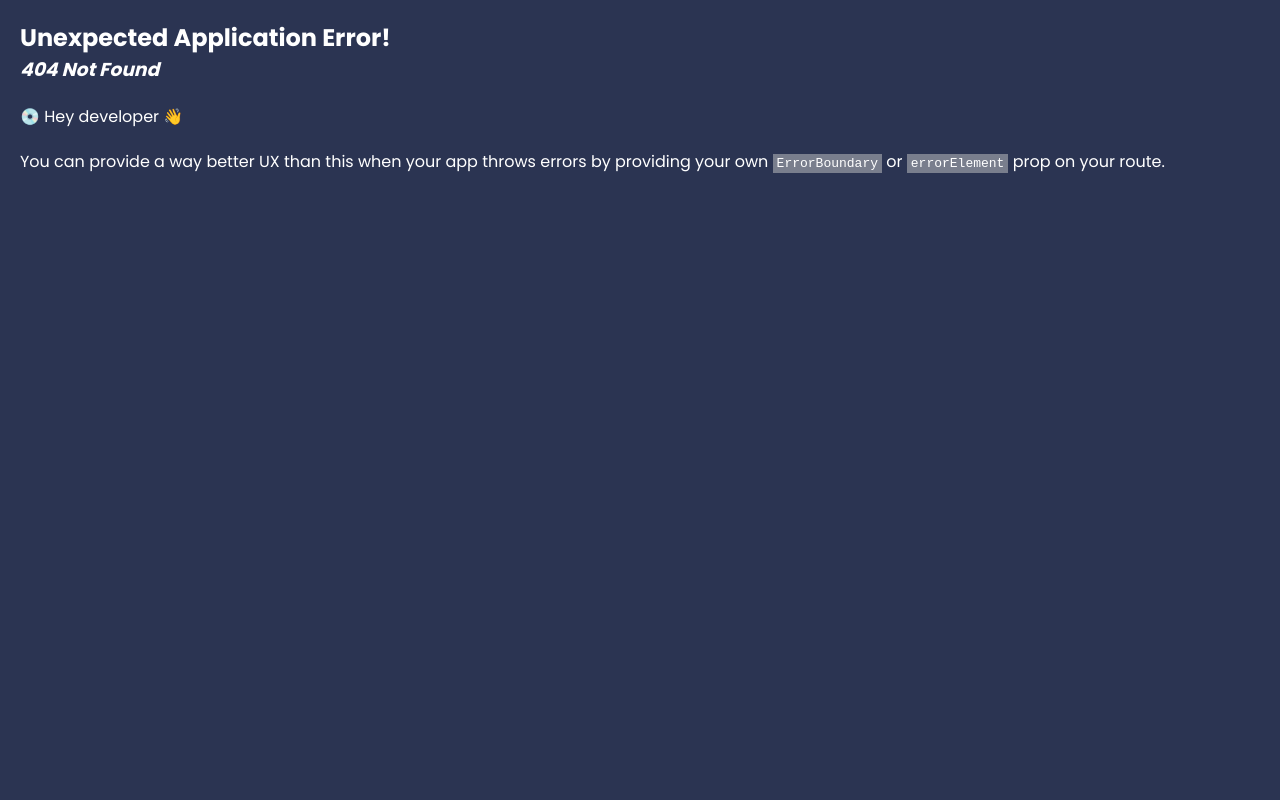
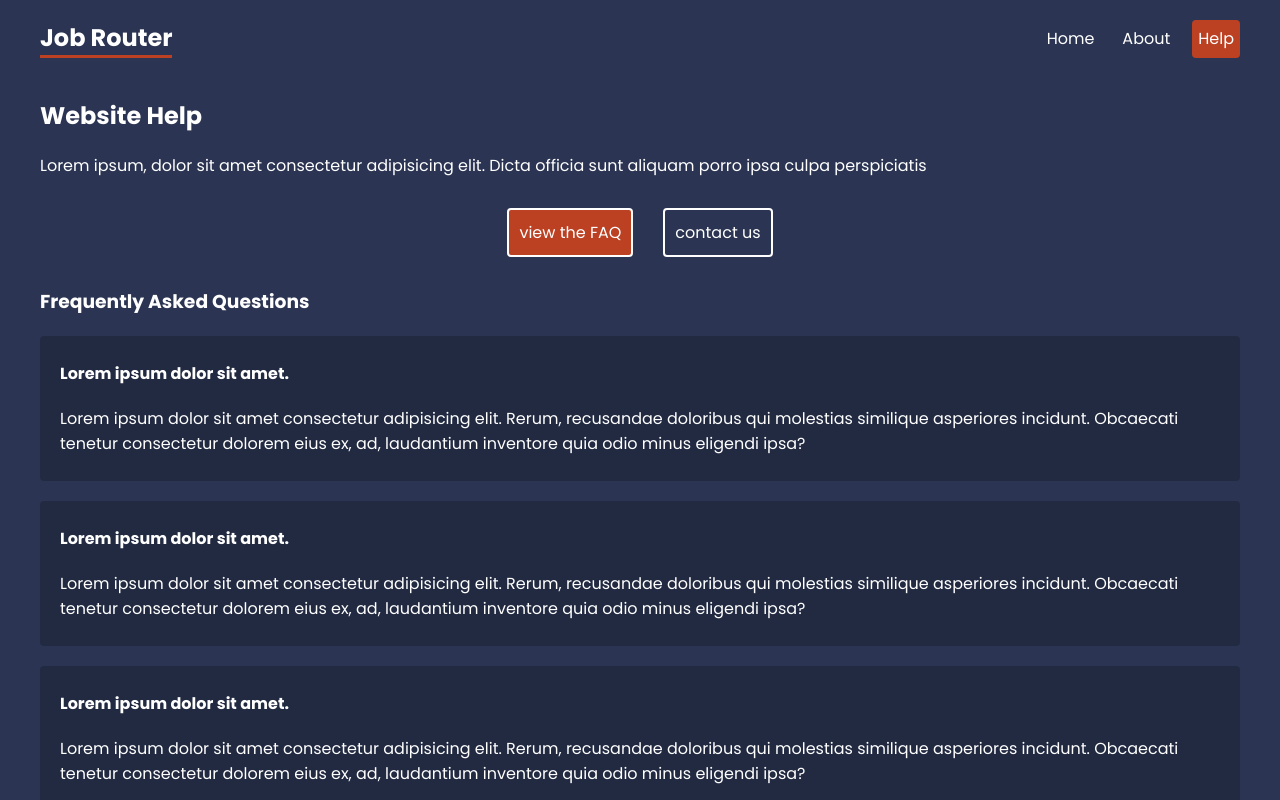
Before and after one commit to alikpashaevi/job-router, a React (Vite) app: page /help/faq in a window 1280 px wide. Before the commit this address had no page. Shown: the top 800 px of the page. Built offline with nearby package versions, Linux system fonts and the light colour scheme.

Commit message:
added help page

```diff
--- a/src/App.jsx
+++ b/src/App.jsx
@@ -7,12 +7,19 @@
 
 //layouts
 import RootLayout from './layouts/RootLayout'
+import HelpLayout from './layouts/HelpLayout'
+import Faq from './pages/help/Faq'
+import Contact from './pages/help/Contact'
 
 const router = createBrowserRouter(
   createRoutesFromElements(
     <Route path='/' element={<RootLayout />}>
       <Route index element={<Home />} />
       <Route path='about' element={<About />} />
+      <Route path='help' element={<HelpLayout />}>
+        <Route path='faq' element={<Faq />}/>
+        <Route path='contact' element={<Contact />}/>
+      </Route>
     </Route>
   )
 )
--- a/src/index.css
+++ b/src/index.css
@@ -27,7 +27,6 @@
 }
 
 /* navbar */
-
 header nav {
   display: flex;
   gap: 16px;
@@ -54,13 +53,52 @@
   margin: 40px auto;
 }
 
-
 /* help layout */
-
+.help-layout nav {
+  display: flex;
+  justify-content: center;
+  gap: 30px;
+  margin: 30px 0;
+}
+.help-layout nav a{
+  padding: 10px;
+  border: 2px solid white;
+  border-radius: 4px;
+  text-decoration: none;
+}
+.help-layout nav a:hover{
+  border-color: var(--primary);
+}
+.help-layout nav a.active {
+  background: var(--primary);
+}
 
 /* faq */
+.faq .question {
+  background: rgba(0,0,0,0.2);
+  padding: 5px 20px;
+  border-radius: 4px;
+  margin: 20px 0;
+}
 
-
+/* contact form */
+form {
+  margin-top: 30px;
+}
+form input, form label span, form textarea {
+  display: block;
+}
+form input, form textarea {
+  margin-bottom: 30px;
+  padding: 8px;
+  border-radius: 4px;
+  border: 0;
+  width: 300px;
+  color: var(--secondary);
+}
+form label span {
+  margin-bottom: 10px;
+}
 /* careers list */
 
 
--- /dev/null
+++ b/src/layouts/HelpLayout.jsx
@@ -0,0 +1,20 @@
+import React from 'react'
+import { NavLink, Outlet } from 'react-router-dom'
+
+const HelpLayout = () => {
+  return (
+    <div className='help-layout'>
+      <h2>Website Help</h2>
+      <p>Lorem ipsum, dolor sit amet consectetur adipisicing elit. Dicta officia sunt aliquam porro ipsa culpa perspiciatis </p>
+
+      <nav>
+        <NavLink to="faq">view the FAQ</NavLink>
+        <NavLink to="contact">contact us</NavLink>
+      </nav>
+
+      <Outlet />
+    </div>
+  )
+}
+
+export default HelpLayout
--- a/src/layouts/RootLayout.jsx
+++ b/src/layouts/RootLayout.jsx
@@ -6,9 +6,10 @@
     <div className="root-layout">
       <header>
         <nav>
-          <h1>JobRo uter</h1>
+          <h1>Job Router</h1>
           <NavLink to="/">Home</NavLink>
           <NavLink to="about">About</NavLink>
+          <NavLink to="help">Help</NavLink>
         </nav>
       </header>
 
--- /dev/null
+++ b/src/pages/help/Contact.jsx
@@ -0,0 +1,22 @@
+import React from 'react'
+
+const Contact = () => {
+  return (
+    <div className="contact">
+    <h3>Contact Us</h3>
+    <form>
+      <label>
+        <span>Your email:</span>
+        <input type="email" name="email" required />
+      </label>
+      <label>
+        <span>Your message:</span>
+        <textarea name="message" required></textarea>
+      </label>
+      <button>Submit</button>
+    </form>
+  </div>
+  )
+}
+
+export default Contact
--- /dev/null
+++ b/src/pages/help/Faq.jsx
@@ -0,0 +1,37 @@
+import React from 'react'
+
+const Faq = () => {
+  return (
+    <div className="faq">
+      <h3>Frequently Asked Questions</h3>
+
+      <div className="question">
+        <p><strong>Lorem ipsum dolor sit amet.</strong></p>
+        <p>Lorem ipsum dolor sit amet consectetur adipisicing elit. Rerum, recusandae doloribus qui molestias similique asperiores incidunt. Obcaecati tenetur consectetur dolorem eius ex, ad, laudantium inventore quia odio minus eligendi ipsa?</p>
+      </div>
+
+      <div className="question">
+        <p><strong>Lorem ipsum dolor sit amet.</strong></p>
+        <p>Lorem ipsum dolor sit amet consectetur adipisicing elit. Rerum, recusandae doloribus qui molestias similique asperiores incidunt. Obcaecati tenetur consectetur dolorem eius ex, ad, laudantium inventore quia odio minus eligendi ipsa?</p>
+      </div>
+
+      <div className="question">
+        <p><strong>Lorem ipsum dolor sit amet.</strong></p>
+        <p>Lorem ipsum dolor sit amet consectetur adipisicing elit. Rerum, recusandae doloribus qui molestias similique asperiores incidunt. Obcaecati tenetur consectetur dolorem eius ex, ad, laudantium inventore quia odio minus eligendi ipsa?</p>
+      </div>
+
+      <div className="question">
+        <p><strong>Lorem ipsum dolor sit amet.</strong></p>
+        <p>Lorem ipsum dolor sit amet consectetur adipisicing elit. Rerum, recusandae doloribus qui molestias similique asperiores incidunt. Obcaecati tenetur consectetur dolorem eius ex, ad, laudantium inventore quia odio minus eligendi ipsa?</p>
+      </div>
+
+      <div className="question">
+        <p><strong>Lorem ipsum dolor sit amet.</strong></p>
+        <p>Lorem ipsum dolor sit amet consectetur adipisicing elit. Rerum, recusandae doloribus qui molestias similique asperiores incidunt. Obcaecati tenetur consectetur dolorem eius ex, ad, laudantium inventore quia odio minus eligendi ipsa?</p>
+      </div>
+
+    </div>
+  )
+}
+
+export default Faq
```
